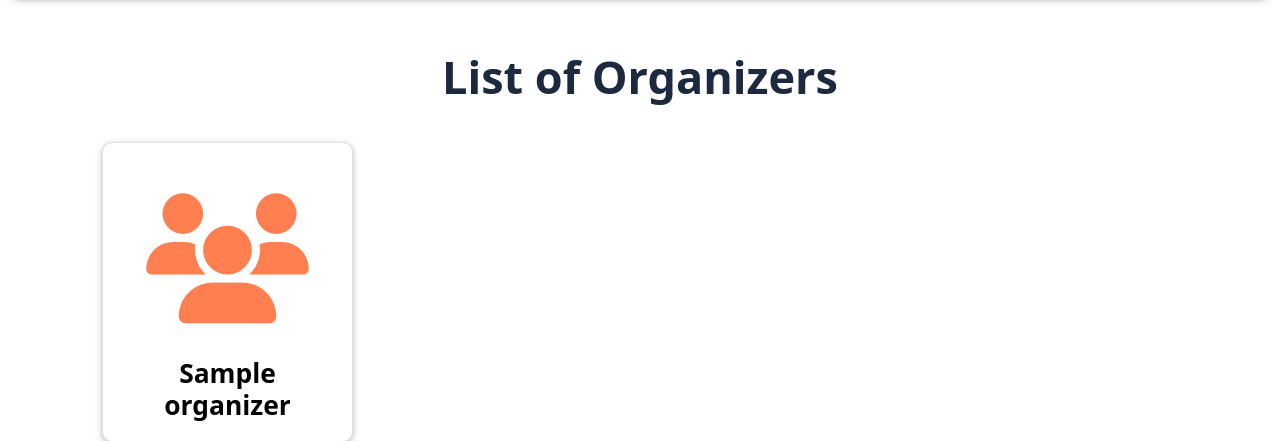
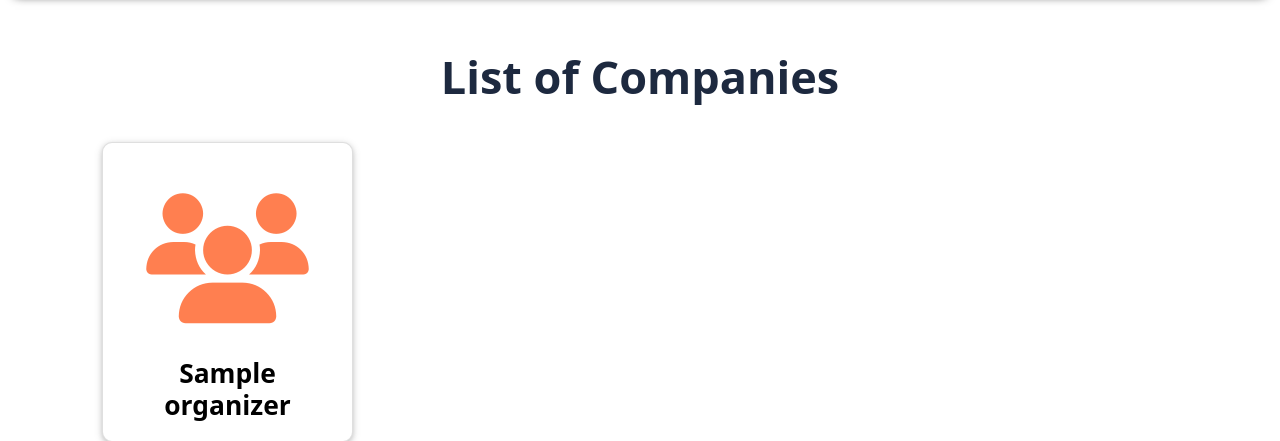
Before and after one commit to jhanavigera/peydoor, a Flask app: template app/templates/user_organizers_list.html in a window 1280 px wide. Shown: the part 80-521 px from the top of the page. Run offline with Flask 3, Linux system fonts and the light colour scheme; the template is opened without the code that fills it: most values are stand-ins (such as "Sample title", 1, 10 or a date in 2020); some libraries are stand-ins or nearby versions; some web fonts are replaced.

Commit message:
Changed a couple more names

```diff
--- a/app/templates/user_organizers_list.html
+++ b/app/templates/user_organizers_list.html
@@ -15,7 +15,7 @@
     {% endwith %}
     {% block page_content %}
         <div class="page-header">
-            <h1>List of Organizers</h1>
+            <h1>List of Companies</h1>
         </div>
         <div class="content">
             <div class="container event-list-container">
```
